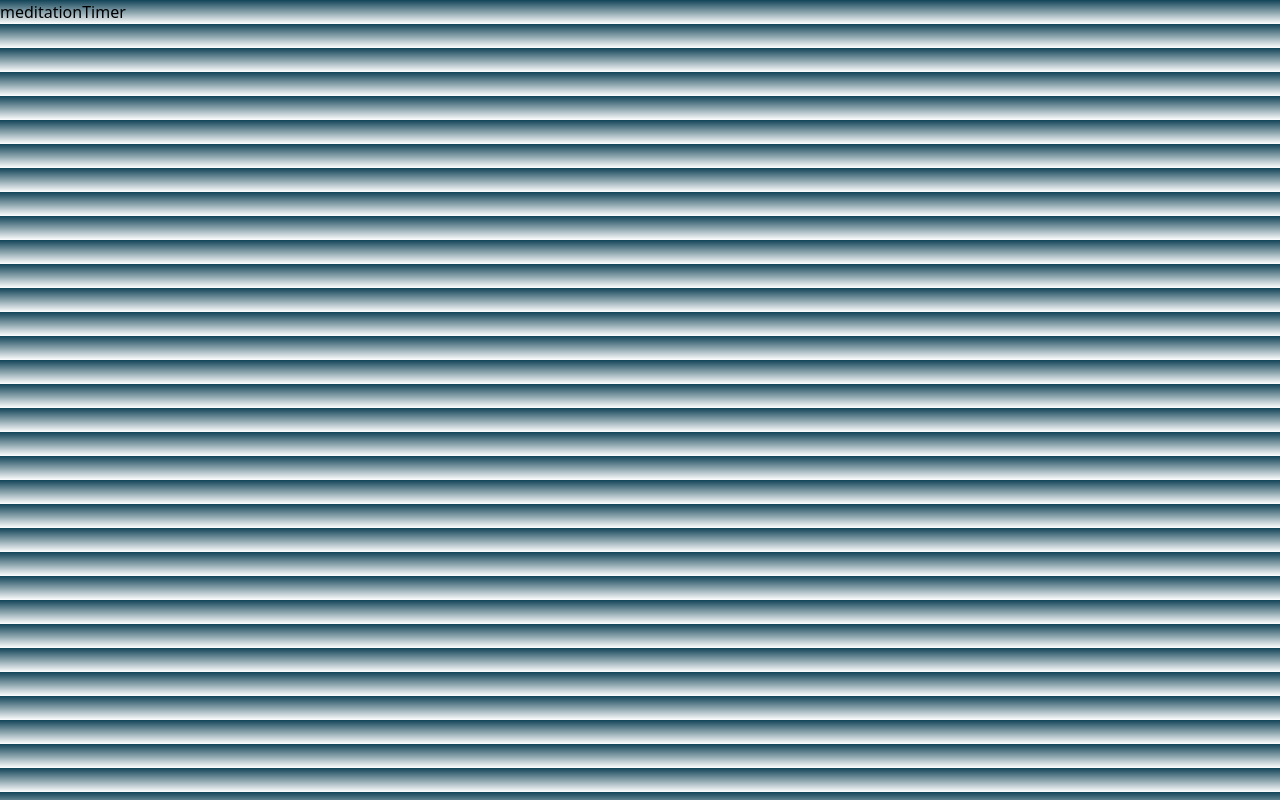
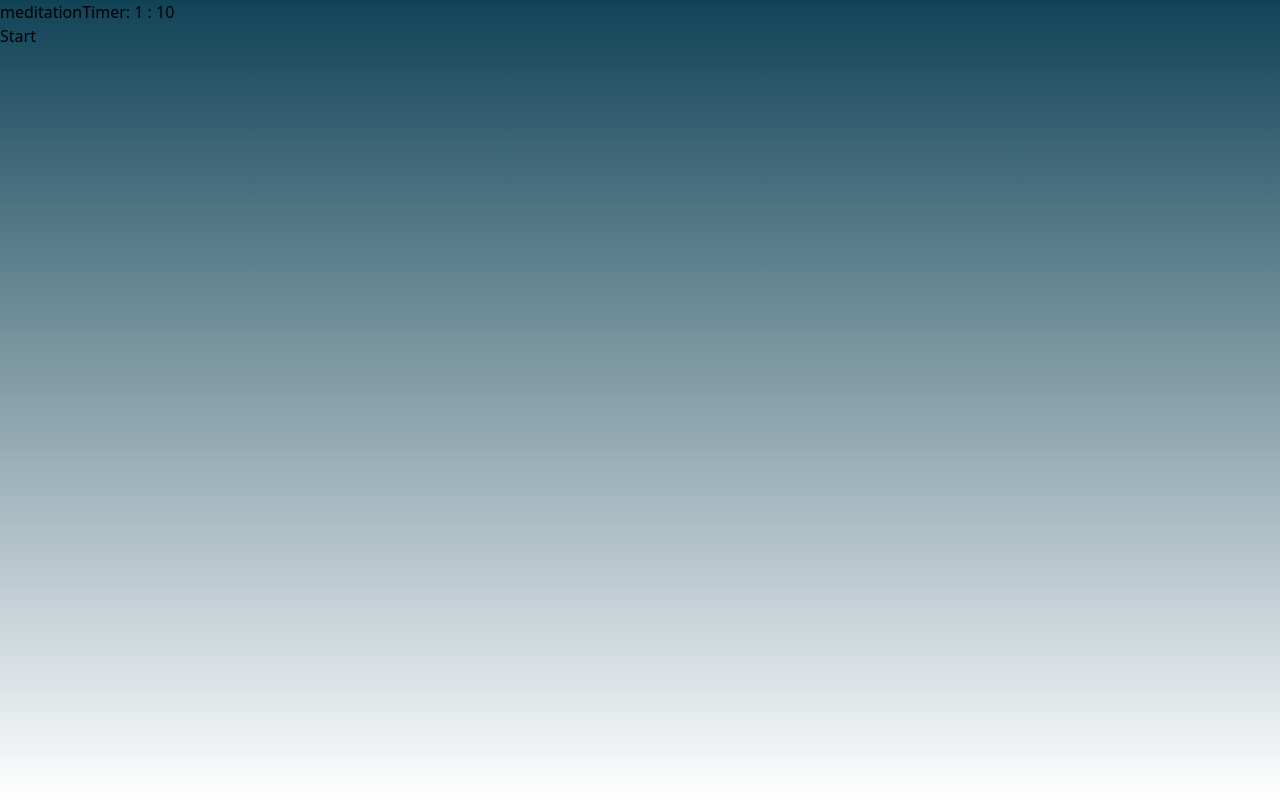
Before and after one commit to Pilks-pixel/mellow-frontend, a Next.js app: page /meditation in a window 1280 px wide. Built offline with nearby package versions, Linux system fonts and the light colour scheme.

Commit message:
meditation: timer and toggle functionality

```diff
--- a/src/components/MeditationMenu/MeditationMenu.tsx
+++ b/src/components/MeditationMenu/MeditationMenu.tsx
@@ -6,7 +6,7 @@
 
 
 const MeditationMenu = ({ children }: MeditationMenuProps) => {
-	return <div>{children}</div>;
+	return <div className=''>{children}</div>;
 };
 
 export default MeditationMenu;
--- a/src/components/MeditationMenu/MeditationTimer.tsx
+++ b/src/components/MeditationMenu/MeditationTimer.tsx
@@ -1,9 +1,38 @@
-import React from 'react'
+import React, { useEffect, useState } from "react";
 
-const meditationTimer = () => {
-  return (
-    <div>meditationTimer</div>
-  )
+interface TimeProps {
+	time: number;
 }
 
-export default meditationTimer
+const meditationTimer = ({ time }: TimeProps) => {
+	const [timer, setTimer] = useState(time);
+	const [timerOn, setTimerOn] = useState(false);
+	let count: NodeJS.Timeout | undefined;
+	let [minutes, seconds] = [Math.floor(timer / 60), Math.floor(timer % 60)];
+
+	const timerToggleBtn = () => {
+		setTimerOn(prevState => !prevState);
+	};
+
+	useEffect(() => {
+		if (timer <= 0) {
+			return () => clearTimeout(count);
+		}
+
+		if (timerOn)
+			count = setTimeout(() => setTimer(prevTime => prevTime - 1), 1000);
+
+		return () => clearTimeout(count);
+	}, [timer, timerOn]);
+
+	return (
+		<>
+			<div>
+				meditationTimer: {minutes} : {seconds >= 10? seconds: `0${seconds}`}
+			</div>
+			<button onClick={timerToggleBtn}>Start</button>
+		</>
+	);
+};
+
+export default meditationTimer;
--- a/src/pages/meditation/index.tsx
+++ b/src/pages/meditation/index.tsx
@@ -4,7 +4,11 @@
 
 export default function meditation() {
 
-	return <MeditationMenu>
-		<MeditationTimer />
-	</MeditationMenu>;
+	return (
+		<main className='min-h-screen'>
+			<MeditationMenu>
+				<MeditationTimer time={70} />
+			</MeditationMenu>
+		</main>
+	);
 };
```
